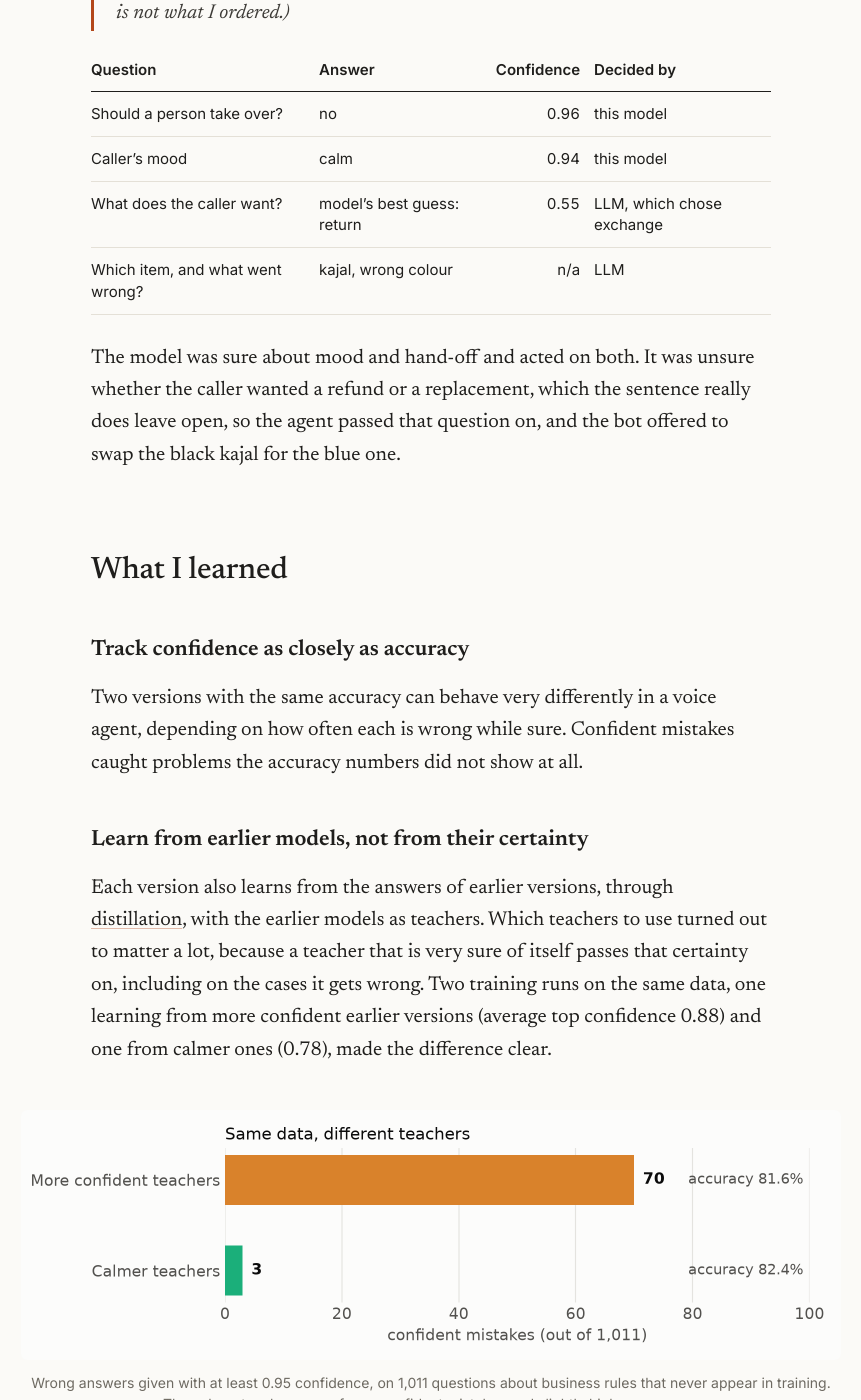
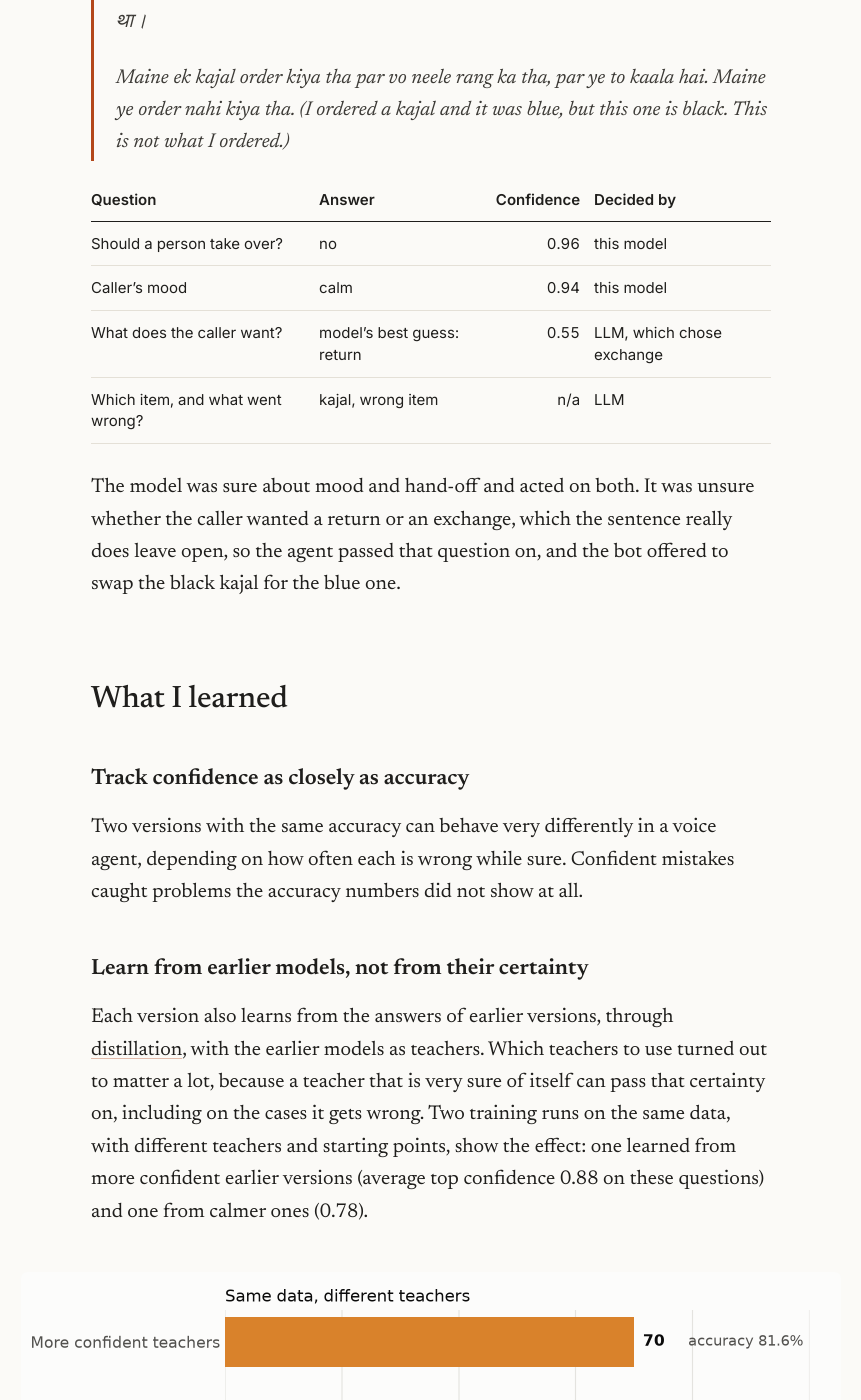
Before and after one commit to 26tanishabanik/26tanishabanik.github.io, a Jekyll site: the page built from _posts/2026-10-25-most-turns-are-easy.md, in a window 1280 px wide and 1400 px high, scrolled down 9603 px. Shown: the whole window, without its empty margins (209-1070 px from the left). Built offline with Jekyll 4.4.1, drawn with Linux system fonts in a browser that asks for light colours; some of the changed text lies outside the part shown.

Commit message:
Tighten wording so every claim matches the measured results

```diff
--- a/_posts/2026-10-25-most-turns-are-easy.md
+++ b/_posts/2026-10-25-most-turns-are-easy.md
@@ -92,7 +92,7 @@
 
 ![2,700 test turns covering every kind of question. The third row was chosen on separate calibration calls and applied once; the fourth was tuned on half of the test turns and scored on the other half.]({{ site.baseurl }}/assets/img/decision-llm.png)
 
-The LLM received the same conversation, question and options as this model, with no examples, at temperature 0.[^llm] On the replies it decides alone, the model is right 99.4% of the time, against 98.1% for the LLM on the same turns. Across all replies the LLM is slightly ahead (97.2% to 96.2%), which is why the uncertain ones go to it. The LLM is also stronger on the translated everyday decision tasks (95.8% to 87.0%) and on unseen business rules (94.0% to 87.0%). On the turns in this comparison, the small model is stronger at spotting when a caller needs a person (94.7% to 87.7%), at judging urgency (89.0% to 85.5%) and at reading mood (80.7% to 78.0%), and it is far faster. Combining the two beats either one.
+The second row uses only the strict 99% cutoffs. The third picks, for each kind of question, whichever arrangement was most accurate on separate calibration calls: the model alone, the LLM alone, or the model with the LLM taking the turns below a confidence threshold. That lets the model take more turns, including urgency and business rules, where the threshold is set for accuracy instead of for 99%. The LLM received the same conversation, question and options as this model, with no examples, at temperature 0.[^llm] On the replies it decides alone, the model is right 99.4% of the time, against 98.1% for the LLM on the same turns. Across all replies the LLM is slightly ahead (97.2% to 96.2%), which is why the uncertain ones go to it. The LLM is also stronger on the translated everyday decision tasks (95.8% to 87.0%) and on unseen business rules (94.0% to 87.0%). On the turns in this comparison, the small model is stronger at spotting when a caller needs a person (94.7% to 87.7%), at judging urgency (89.0% to 85.5%) and at reading mood (80.7% to 78.0%), and it is far faster. Combining the two beats either one.
 
 ![Median time for one pass of this model over the options, against the LLM's median response time over the API in my tests. The accuracy figures in this post average two passes with the options in different orders, which took 1.8 times as long as one pass on my laptop.]({{ site.baseurl }}/assets/img/decision-latency.png)
 
@@ -100,7 +100,7 @@
 
 I also built a generic customer-care voice agent around the model and called it myself: a shopping-app returns desk, a bank card line and a loan repayment line, with the agent working out which one the caller needs. Sarvam's speech-to-text detects the language, this model makes the quick decisions, the use case's written policy decides what is allowed, Sarvam's LLM writes the reply and Sarvam's text-to-speech reads it out. Here is one turn, with the decisions as the agent logged them.
 
-> मैंने एक काजल ऑर्डर किया था पर वो नीले रंग का था, पर ये तो काला है। मैंने ये ऑर्डर नहीं किया था।
+> मैंने एक काजल ऑर्डर किया था पर वो नीले रंग का था पर ये तो काला है। मैंने ये ऑर्डर नहीं किया था।
 >
 > *Maine ek kajal order kiya tha par vo neele rang ka tha, par ye to kaala hai. Maine ye order nahi kiya tha.*
 > (I ordered a kajal and it was blue, but this one is black. This is not what I ordered.)
@@ -110,9 +110,9 @@
 | Should a person take over? | no | 0.96 | this model |
 | Caller's mood | calm | 0.94 | this model |
 | What does the caller want? | model's best guess: return | 0.55 | LLM, which chose exchange |
-| Which item, and what went wrong? | kajal, wrong colour | n/a | LLM |
+| Which item, and what went wrong? | kajal, wrong item | n/a | LLM |
 
-The model was sure about mood and hand-off and acted on both. It was unsure whether the caller wanted a refund or a replacement, which the sentence really does leave open, so the agent passed that question on, and the bot offered to swap the black kajal for the blue one.
+The model was sure about mood and hand-off and acted on both. It was unsure whether the caller wanted a return or an exchange, which the sentence really does leave open, so the agent passed that question on, and the bot offered to swap the black kajal for the blue one.
 
 ## What I learned
 
@@ -124,7 +124,7 @@
 ### Learn from earlier models, not from their certainty
 {:.no_toc}
 
-Each version also learns from the answers of earlier versions, through [distillation](https://arxiv.org/abs/1503.02531), with the earlier models as teachers. Which teachers to use turned out to matter a lot, because a teacher that is very sure of itself passes that certainty on, including on the cases it gets wrong. Two training runs on the same data, one learning from more confident earlier versions (average top confidence 0.88) and one from calmer ones (0.78), made the difference clear.
+Each version also learns from the answers of earlier versions, through [distillation](https://arxiv.org/abs/1503.02531), with the earlier models as teachers. Which teachers to use turned out to matter a lot, because a teacher that is very sure of itself can pass that certainty on, including on the cases it gets wrong. Two training runs on the same data, with different teachers and starting points, show the effect: one learned from more confident earlier versions (average top confidence 0.88 on these questions) and one from calmer ones (0.78).
 
 ![Wrong answers given with at least 0.95 confidence, on 1,011 questions about business rules that never appear in training. The calmer teachers gave fewer confident mistakes and slightly higher accuracy.]({{ site.baseurl }}/assets/img/decision-teachers.png)
 
@@ -151,7 +151,7 @@
 
 The jump on non-answers is the largest single gain in the project: the model now tells apart a line check ("can you hear me?"), a request to repeat, a request to wait, a side question and an unclear reply 97.3% of the time.
 
-Before it replaces the current model, two things are still being tuned: its confidence on routing, and the hand-off decision, which moved from 94.3% to 93.1%, likely because the new "not mentioned yet" labels overlap with the older question of whether a caller has given every detail.
+Before it replaces the current model, its confidence on routing and on whether a caller has given every detail needs to come down, and the hand-off decision, which moved from 94.3% to 93.1%, needs to recover.
 
 ## Where it stands
 
@@ -160,7 +160,7 @@
 - Reads 96 of every 100 caller replies correctly, across 10 Indian languages and English, in native script, romanized and code-mixed text.
 - Knows when it is sure: it decides most replies on its own at better than 99% accuracy, and passes the rest to the LLM.
 - Makes Sarvam's conversational LLM more accurate while taking over most of its calls.
-- Tens of milliseconds per decision on a single GPU.
+- A few tens of milliseconds per pass of the model on a single GPU.
 - The highest score among the open models I tested on translated everyday decision tasks.
 
 **Still growing**
```
Also changed, not shown: other parts of _posts/2026-10-25-most-turns-are-easy.md (+5 -5 lines).
